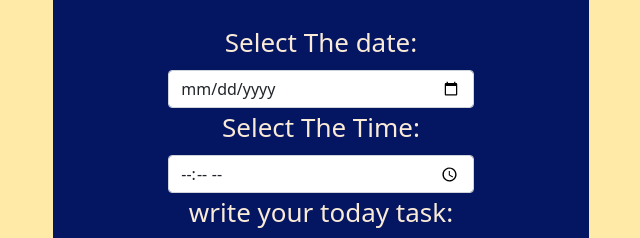
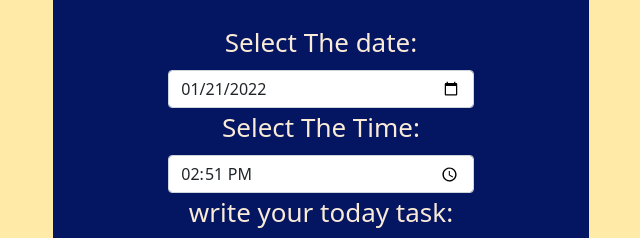
Before and after one commit to myselfarun1998/todo-list-task-completed, a React (Create React App) app: page / in a window 1280 px wide. Shown: the part 165-403 px from the top of the page, without its empty margins (319-959 px from the left). Built offline with nearby package versions, Linux system fonts and the light colour scheme; a web font is replaced by a local one.

Commit message:
1 file modified

```diff
--- a/src/components/TodoList.js
+++ b/src/components/TodoList.js
@@ -17,6 +17,18 @@ const emojiNameList = {
 class TodoList extends Component {
   constructor() {
     super();
+    const d = new Date();
+    let m = d.getMonth() + 1;
+    let date = d.getDate();
+    if (m < 10) {
+      m = '0' + m;
+    }
+    if (date < 10) {
+      date = '0' + date;
+    }
+    this.dateval = d.getFullYear() + '-' + m + '-' + date;
+    console.log(this.dateval);
+    this.time = d.getHours() + ':' + d.getMinutes();
     this.formBasicDate = React.createRef();
     this.formBasicTime = React.createRef();
     this.formBasicTaskTitle = React.createRef();
@@ -143,12 +155,12 @@ class TodoList extends Component {
             <Form.Control
               className="text"
               type="date"
-              defaultvalue="2013-01-08"
               placeholder="mm/dd/yyyy"
-              value={this.state.currentTodo.date}
+              // value={this.state.currentTodo.date}
               onChange={this.handleChangeValues}
               name="date"
               ref={this.formBasicDate}
+              defaultValue={this.dateval}
             />
           </Form.Group>
           <Form.Group controlId="formBasicTime">
@@ -158,7 +170,8 @@ class TodoList extends Component {
               type="time"
               placeholder="Enter the Time"
               name="time"
-              value={this.state.currentTodo.time}
+              defaultValue={this.time}
+              // value={this.state.currentTodo.time}
               onChange={this.handleChangeValues}
               ref={this.formBasicTime}
             />
```
